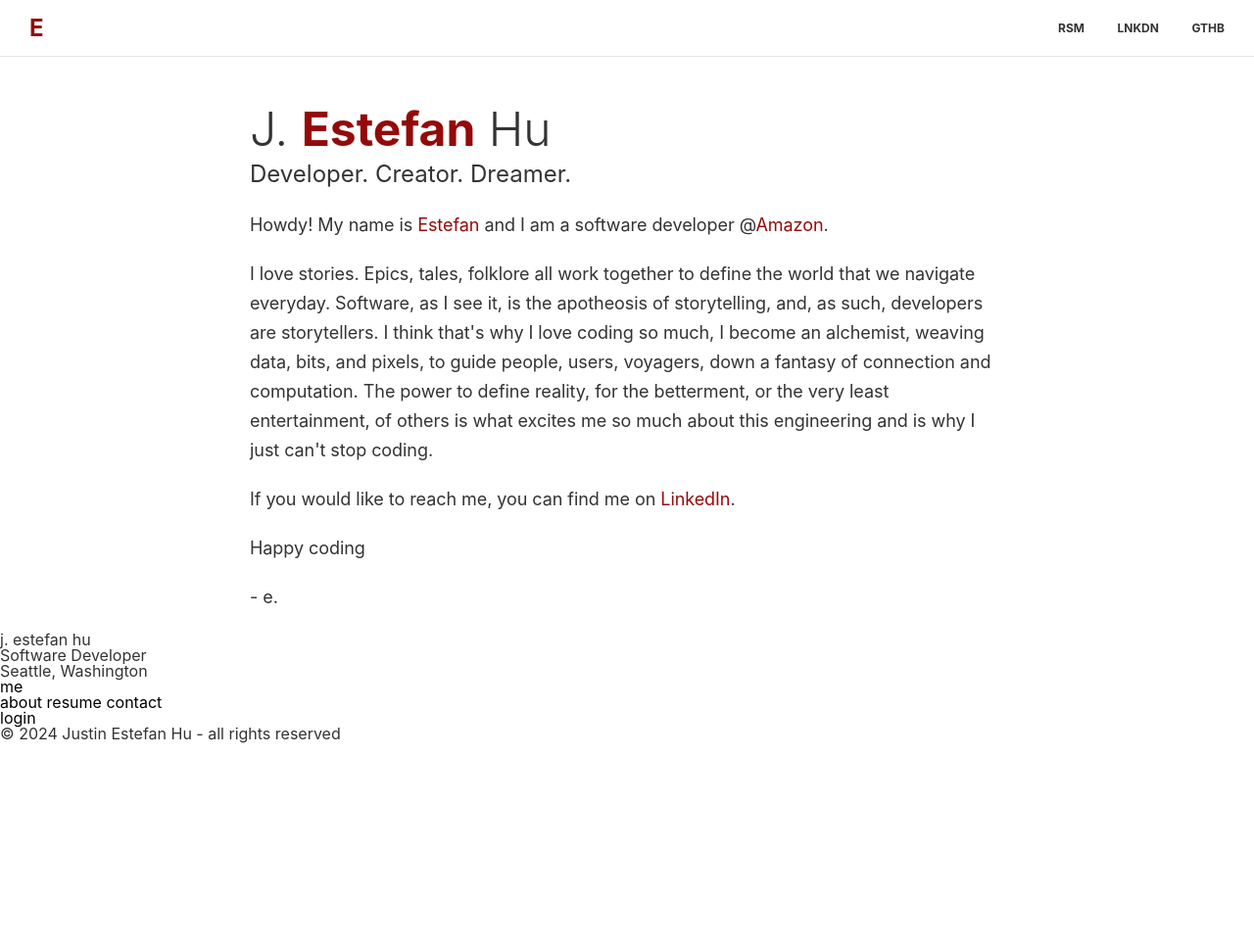
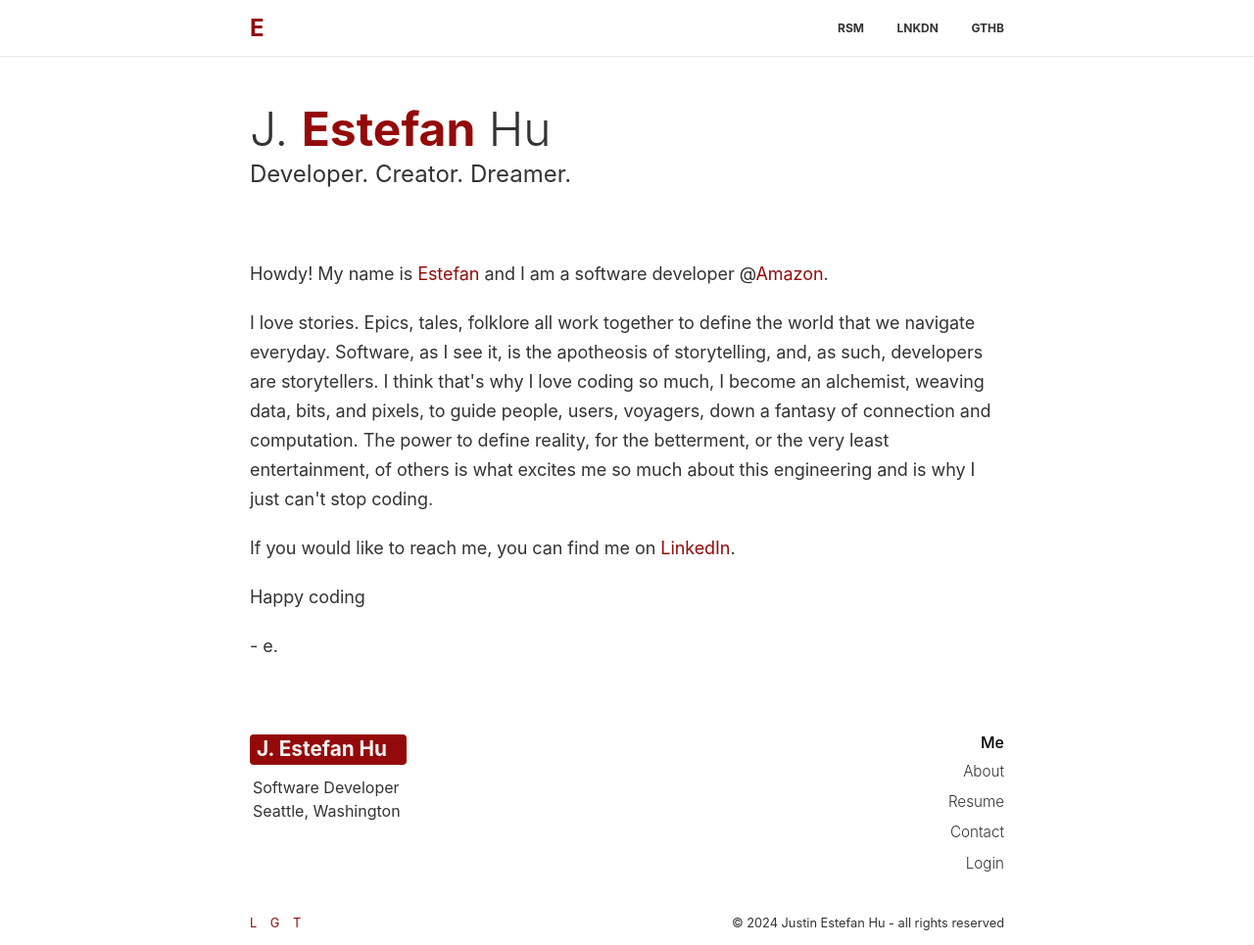
Before and after one commit to EstefanHu/EstefanHu.github.io, a plain HTML site: page index.html in a window 1280 px wide. Shown: the whole page at 98% size. Before the commit the page ends 800 px from the top, so only its background shows below. Drawn offline with Linux system fonts and the light colour scheme.

Commit message:
Added footer and favicon

```diff
--- a/index.html
+++ b/index.html
@@ -8,62 +8,70 @@
     <link rel="stylesheet" href="./styles/global.css" />
     <link rel="stylesheet" href="./styles/layout.css" />
     <link rel="stylesheet" href="./styles/index.css" />
-    <link rel="icon" href="./favicon.ico" type="image/x-icon" />
+    <link rel="icon" href="./images/favicon.ico" type="image/x-icon" />
   </head>
 
   <body>
     <header>
+      <div class="headerWrapper">
         <a class="logo selected" href="/">E</a>
 
         <nav class="links">
           <a href="/rsm">rsm</a>
           <a
-          target='_blank'
-          rel='noopener noreferrer'
-          href='https://www.linkedin.com/in/estefanhu/'
-          >lnkdn</a>
+            target="_blank"
+            rel="noopener noreferrer"
+            href="https://www.linkedin.com/in/estefanhu/"
+            >lnkdn</a
+          >
           <a
-          target='_blank'
-          rel='noopener noreferrer'
-          href='https://www.github.com/estefanhu/'
-          >gthb</a>
+            target="_blank"
+            rel="noopener noreferrer"
+            href="https://www.github.com/estefanhu/"
+            >gthb</a
+          >
         </nav>
+      </div>
     </header>
 
     <main>
       <div class="hero">
-        <span>
         <h1>J. <span>Estefan</span> Hu</h1>
         <h2>Developer. Creator. Dreamer.</h2>
-        </span>
       </div>
 
       <div class="bio">
         <p>
           Howdy! My name is
           <a
-            target='_blank'
-            rel='noopener noreferrer'
-            href='https://www.linkedin.com/in/estefanhu/'
-            >Estefan</a> and I am a software developer @<a href='/rsm'>Amazon</a>.
+            target="_blank"
+            rel="noopener noreferrer"
+            href="https://www.linkedin.com/in/estefanhu/"
+            >Estefan</a
+          >
+          and I am a software developer @<a href="/rsm">Amazon</a>.
         </p>
 
         <p>
-          I love stories. Epics, tales, folklore all work together to define the world that we navigate everyday.
-          Software, as I see it, is the apotheosis of storytelling, and, as such, developers are storytellers. I think
-          that&apos;s why I love coding so much, I become an alchemist, weaving data, bits, and pixels, to guide people,
-          users, voyagers, down a fantasy of connection and computation. The power to define reality, for the
-          betterment, or the very least entertainment, of others is what excites me so much about this engineering and
-          is why I just can&apos;t stop coding.
+          I love stories. Epics, tales, folklore all work together to define the
+          world that we navigate everyday. Software, as I see it, is the
+          apotheosis of storytelling, and, as such, developers are storytellers.
+          I think that&apos;s why I love coding so much, I become an alchemist,
+          weaving data, bits, and pixels, to guide people, users, voyagers, down
+          a fantasy of connection and computation. The power to define reality,
+          for the betterment, or the very least entertainment, of others is what
+          excites me so much about this engineering and is why I just can&apos;t
+          stop coding.
         </p>
 
         <p>
           If you would like to reach me, you can find me on
           <a
-            target='_blank'
-            rel='noopener noreferrer'
-            href='https://www.linkedin.com/in/estefanhu/'
-          >LinkedIn</a>.
+            target="_blank"
+            rel="noopener noreferrer"
+            href="https://www.linkedin.com/in/estefanhu/"
+            >LinkedIn</a
+          >.
         </p>
 
         <p>Happy coding</p>
@@ -76,46 +84,61 @@
       <div class="footerWrapper">
         <div class="footerTop">
           <div class="branding">
-              <Link href='/'>
+            <a href="/">
               <p class="name">j. estefan hu</p>
-              </Link>
+            </a>
             <p>Software Developer</p>
             <p>Seattle, Washington</p>
           </div>
 
-            <nav>
+          <div class="footerNav">
             <span>
               <h4>me</h4>
-                <Link href='/'>about</Link>
-                <Link href='/rsm'>resume</Link>
-                <Link href='/cntct'>contact</Link>
-                <Link href='/lgn'>login</Link>
+              <a href="/">about</a>
+              <a href="/rsm">resume</a>
+              <a href="/cntct">contact</a>
+              <a href="/lgn">login</a>
             </span>
 
             <!--               <span>
                 <h4>blog</h4>
-                <Link href='/blg'>blog</Link>
-                <Link href='/blg?c=code'>code</Link>
-                <Link href='/blg?c=tech'>tech</Link>
+                <a href='/blg'>blog</a>
+                <a href='/blg?c=code'>code</a>
+                <a href='/blg?c=tech'>tech</a>
               </span>
 
               <span>
                 <h4>projects</h4>
-                <Link href='/prjkts'>projects</Link>
-                <Link href='/prjkts/logs'>dev logs</Link>
+                <a href='/prjkts'>projects</a>
+                <a href='/prjkts/logs'>dev logs</a>
               </span> -->
-            </nav>
+          </div>
         </div>
 
-          <div class=legal>
+        <div class="legal">
           <span>
-              <a target='_blank' rel='noopener noreferrer' href='https://www.linkedin.com/in/estefanhu/'>
+            <a
+              target="_blank"
+              rel="noopener noreferrer"
+              href="https://www.linkedin.com/in/estefanhu/"
+            >
+              L
             </a>
 
-              <a target='_blank' rel='noopener noreferrer' href='https://github.com/estefanhu/'>
+            <a
+              target="_blank"
+              rel="noopener noreferrer"
+              href="https://github.com/estefanhu/"
+            >
+              G
             </a>
 
-              <a target='_blank' rel='noopener noreferrer' href='https://twitter.com/_estefanhu/'>
+            <a
+              target="_blank"
+              rel="noopener noreferrer"
+              href="https://twitter.com/_estefanhu/"
+            >
+              T
             </a>
           </span>
 
--- a/styles/index.css
+++ b/styles/index.css
@@ -1,23 +1,21 @@
-h1 {
-  font-size: 3rem;
-  font-weight: 300;
-
-  span {
-    font-weight: bold;
-    color: var(--accent);
-  }
-}
-
 .hero {
   width: 100%;
   max-width: var(--max-width);
   margin: 0 auto;
   padding: 50px 15px 25px;
-  display: flex;
-  flex-direction: row;
-  justify-content: space-between;
+  margin-bottom: 50px;
 
-  & h2 {
+  h1 {
+    font-size: 3rem;
+    font-weight: 300;
+
+    span {
+      font-weight: bold;
+      color: var(--accent);
+    }
+  }
+
+  h2 {
     margin: 10px 30px 0 0;
     font-size: 1.5rem;
   }
--- a/styles/layout.css
+++ b/styles/layout.css
@@ -8,17 +8,25 @@ main {
 header {
   width: 100vw;
   height: var(--headerHeight);
+  border-bottom: 1px solid var(--borderColor);
   background-color: var(--layout);
+  position: fixed;
   display: flex;
   align-items: center;
-  justify-content: space-between;
-  padding: 0 30px;
-  border-bottom: 1px solid var(--borderColor);
-  position: fixed;
+  justify-content: center;
   top: 0;
   z-index: 1000;
 
-  & .logo {
+  .headerWrapper {
+    padding: 0 15px;
+    flex-grow: 1;
+    display: flex;
+    align-items: center;
+    justify-content: space-between;
+    max-width: var(--max-width);
+  }
+
+  .logo {
     font-size: 1.5rem;
     font-weight: bold;
     transition: color 0.2s;
@@ -48,3 +56,146 @@ nav {
     }
   }
 }
+
+footer {
+  width: 100%;
+  display: flex;
+  background-color: var(--layout);
+  margin-top: auto;
+
+  .footerWrapper {
+      padding: 55px 15px 15px;
+      width: 100%;
+      max-width: var(--max-width);
+      margin: 0 auto;
+
+      div {
+        display: flex;
+        flex-direction: row;
+        justify-content: space-between;
+    }
+
+        .footerTop {
+          margin-bottom: 40px;
+
+          .branding {
+            width: 160px;
+            display: flex;
+            flex-direction: column;
+            justify-content: flex-start;
+            margin-right: 50px;
+
+            .name {
+              font-weight: bold;
+              margin-bottom: 15px;
+              font-size: 1.3rem;
+              text-transform: capitalize;
+              cursor: pointer;
+              color: #f3f3f3;
+              background-color: var(--accent);
+              padding: 5px 7px;
+              border-radius: 4px;
+              width: 100%;
+            }
+
+            p {
+              cursor: default;
+              margin-bottom: 8px;
+              padding: 0 3px;
+            }
+        }
+     }
+  }
+}
+
+.footerNav {
+  display: flex;
+  flex-grow: 1;
+
+  span {
+    display: flex;
+    flex-direction: column;
+    align-items: flex-end;
+    margin-left: 15px;
+    flex-grow: 1;
+
+    h4 {
+      text-transform: capitalize;
+      font-weight: 500;
+      margin-bottom: 6px;
+    }
+
+    a {
+      color: var(--text);
+      text-transform: capitalize;
+      padding: 8px 0;
+      font-weight: 300;
+      font-size: 0.95rem;
+
+      &:hover {
+        text-decoration: underline;
+      }
+    }
+  }
+}
+
+.legal {
+  font-size: 0.8rem;
+  cursor: default;
+
+  span {
+    a {
+      height: 25px;
+      width: 25px;
+      margin-right: 10px;
+    }
+  }
+}
+
+@media only screen and (max-width: 550px) {
+  .footerWrapper {
+    div {
+      &.footerTop {
+        flex-direction: column-reverse;
+
+        .footerNav {
+          margin-bottom: 35px;
+          justify-content: space-around;
+
+          span {
+            align-items: flex-start;
+            margin: 0 15px 0 0;
+
+            a {
+              padding: 7px 1px;
+            }
+          }
+        }
+      }
+
+      &.legal {
+        span {
+          margin-bottom: 15px;
+        }
+
+        flex-direction: column;
+      }
+    }
+  }
+}
+
+@media only screen and (max-width: 380px) {
+  padding-top: 10px;
+
+  .footerWrapper {
+    .footerTop {
+      .footerNav {
+        flex-direction: column;
+
+        span {
+          margin-top: 20px;
+        }
+      }
+    }
+  }
+}
```
Also changed, not shown: rsm.html (+45 -26 lines), images/favicon.ico (added). Lines whose indentation alone changed are shown as unchanged.
